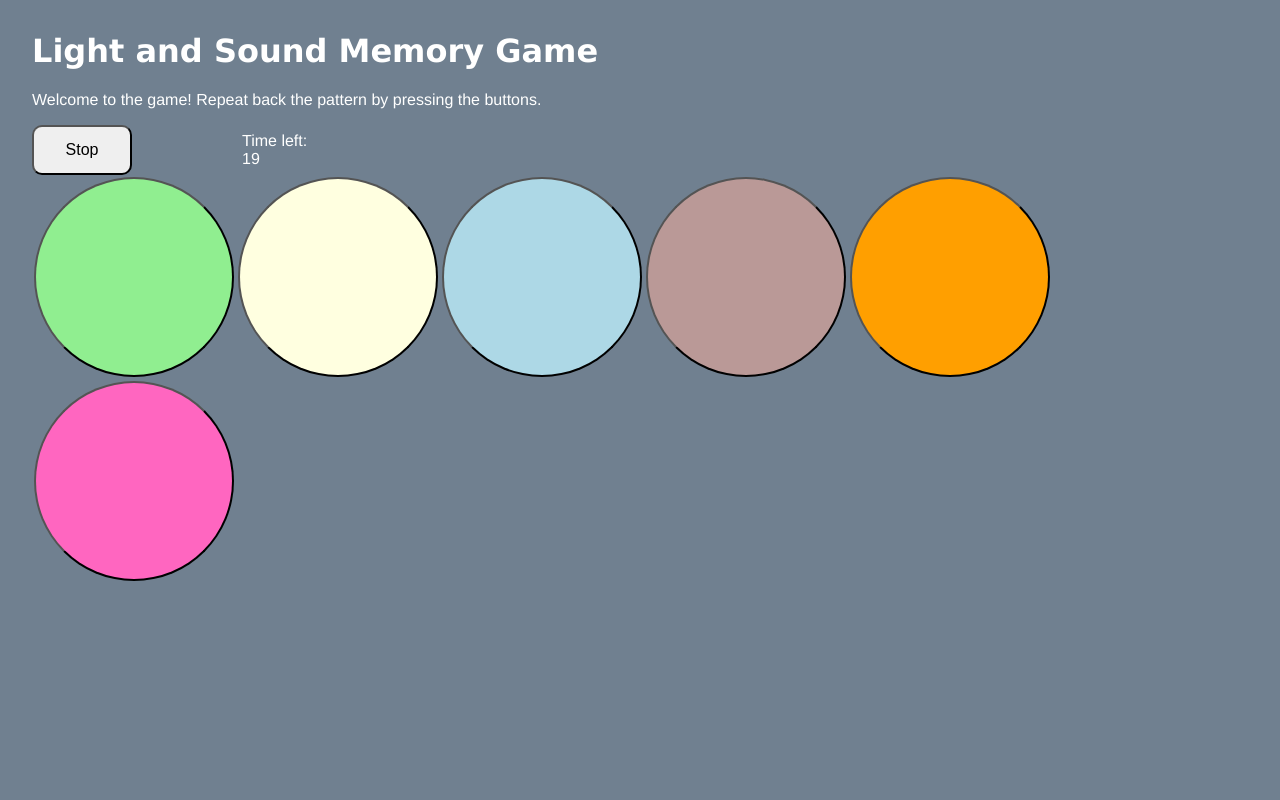
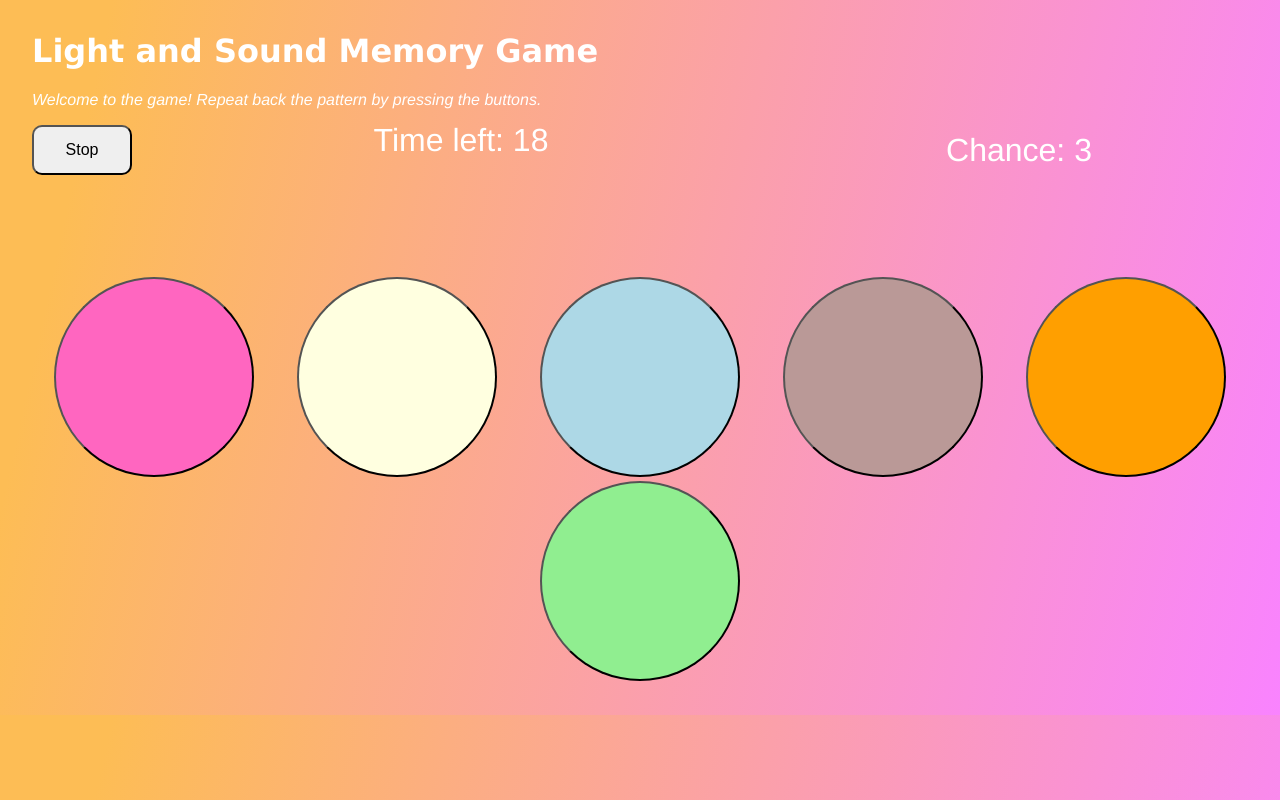
Before and after one commit to dongtandung2001/Memory-game, a plain HTML site: page index.html in a window 1280 px wide. Both pictures are taken after a click on the button "Start". Drawn offline with Linux system fonts and the light colour scheme.

Commit message:
Update css to look better, add Chance display on UI

```diff
--- a/index.html
+++ b/index.html
@@ -5,7 +5,7 @@
     <meta name="viewport" content="width=device-width, initial-scale=1" />
     <link rel="icon" href="https://glitch.com/favicon.ico" />
 
-    <title>Hello world!</title>
+    <title>Memory Game</title>
 
     <!-- import the webpage's stylesheet -->
     <link rel="stylesheet" href="/style.css" />
@@ -33,7 +33,10 @@
 
       <section id = "timer">
       Time left:
+      </section>
 
+      <section id = "chance">
+      Chance: 3
       </section>
     </div>
 
--- a/script.js
+++ b/script.js
@@ -33,6 +33,10 @@ function startGame() {
   progress = 0;
   // 3 chance when start theg game
   chance = 3;
+  // clear previous intervals if exists
+  clearInterval(myInterval);
+  // Display chance at the begining of the play:
+  document.getElementById("chance").innerHTML = "Chance: " + 3;
   console.log(pattern);
   gamePlaying = true;
   document.getElementById("startBtn").classList.add("hidden");
@@ -114,31 +118,41 @@ function winGame() {
 
 function guess(btn) {
   console.log("user guessed: " + btn);
+  clearInterval(myInterval);
   // clear interval otherwise the clock will speed up
-  clearInterval(myInterval);
   if (!gamePlaying) {
     return;
   }
   // add game logic here
+  // guess correct
   if (btn == pattern[guessCounter]){
+    // if guesses are same as sequence clue
     if(guessCounter == progress) {
       clearInterval(myInterval);
+      // if guesses = pattern = win
       if (guessCounter == pattern.length - 1) {
         winGame();
       } else {
+        // clear interval so that the clock won't speed up
         progress++;
         playClueSequence();
       }
     }
      else {
+       // clear interval so that the clock won't speed up
        guessCounter++;
      }
-  } else {
+  } else { // Wrong guess
     // check if the user still have chance to guess
-    if(chance >= 0) {
+    // 3 chance = 2 wrongs guess allowed
+    if(chance >1) {
       chance--;
+      // Edit chance on UI
+      document.getElementById("chance").innerHTML = "Chance: " + chance;
     } else {
-    loseGame();
+      chance--;
+      document.getElementById("chance").innerHTML = "Chance: " + chance;
+      loseGame();
     }
   }
   // start the clock for next guess
@@ -193,7 +207,11 @@ o.start(0);
 function myTimer() {
   document.getElementById("timer").innerHTML = "Time left: " + timer;
   timer--;
+  document.getElementById("timer").innerHTML = "Time left: " + timer;
   if (timer == 0) {
     loseGame();
   }
+  if (timer < 0){
+    clearInterval(myInterval);
+  }
 }
--- a/style.css
+++ b/style.css
@@ -14,7 +14,7 @@ html {
     display: flex;
     justify-content: center;
     align-items: center;
-    font-size: 1rem;
+    font-size: 2rem;
   }
 
   /* adjust typography defaults */
@@ -23,12 +23,17 @@ html {
     font-family: helvetica, arial, sans-serif;
     background-color: slategrey;
     color: white;
+    background-image: linear-gradient( 102.4deg,  rgba(253,189,85,1) 7.8%, rgba(249,131,255,1) 100.3% );
   }
 
   h1 {
     font-family: verdana, arial, sans-serif;
+    font-size: 2rem;
   }
 
+p {
+  font-style: italic;
+}
   button {
     font-size: 1rem;
     padding: 10px;
@@ -38,6 +43,7 @@ html {
   #gameButtonArea{
     display: flex;
     flex-wrap: wrap;
+    justify-content: space-around;
   }
 
   .hidden {
@@ -52,12 +58,12 @@ html {
 
 
   #button1 {
-      background: lightgreen;
+      background: #ff66c0;
       border-radius: 100%;
   }
 
   #button1:active, #button1.lit {
-      background: green;
+      background: #e3528c;
   }
 
 
@@ -97,23 +103,28 @@ html {
   }
 
   #button6 {
-      background: #ff66c0;
+      background: lightgreen;
       border-radius: 100%;
   }
 
   #button6:active, #button6.lit {
-      background: #e3528c;
+      background: green;
   }
   .gameAttributes {
     display: grid;
-    grid-template: repeat(1, 50px) / repeat(2, 100px);
+    grid-template: repeat(1, 50px) / 100px 50fr 50fr;
     column-gap: 100px;
+    margin-bottom: 100px;
   }
 
 
   #timer{
     padding: 10px;
+    font-size: 2rem;
+    position: relative;
+    bottom: 10px;
   }
+
   /* images and videos max out at full width */
   img,
   video {
```
Also changed, not shown: 1 other file.
